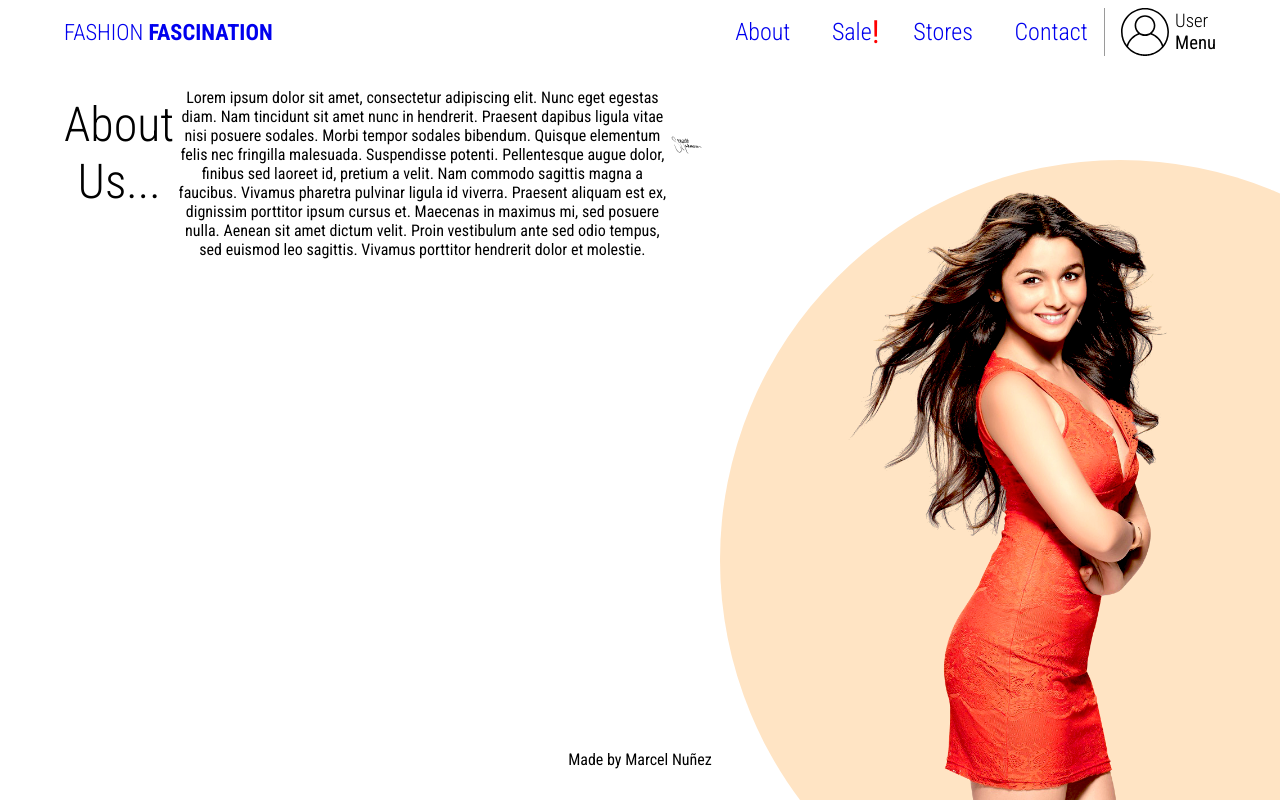
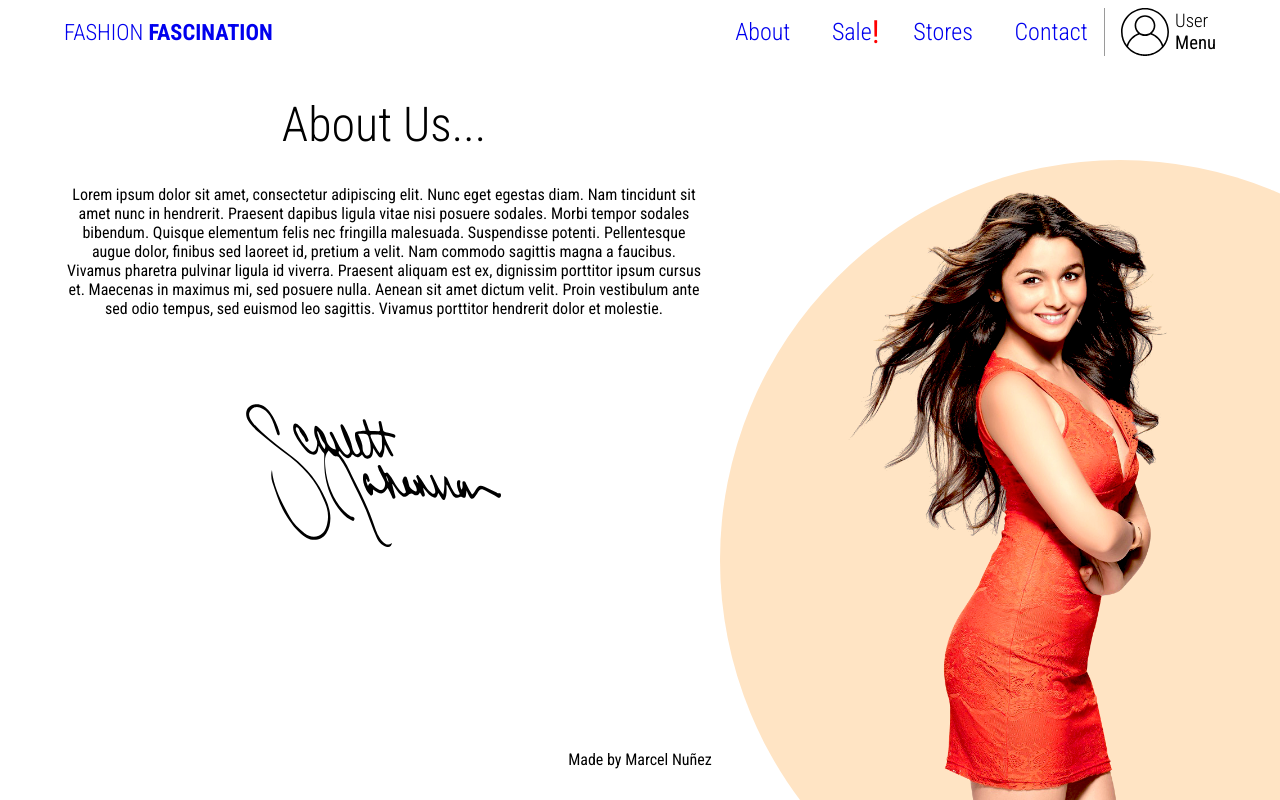
Before and after one commit to MarcelNDG/Fashion-2, a React (Create React App) app: page /about in a window 1280 px wide. Built offline with nearby package versions, Linux system fonts and the light colour scheme.

Commit message:
About fixed

```diff
--- a/src/App.css
+++ b/src/App.css
@@ -645,6 +645,7 @@
 
   .aboutContainer{
     width: 70vw;
+
   }
 }
 
@@ -869,8 +870,21 @@
 
   /* ---- ABOUT PAGE ----*/
 
+  .aboutMain{
+    align-items: flex-start;
+  }
+  .aboutMain h2{
+    text-align: center;
+  }
   .aboutContainer{
     display: flex;
+    width: 30rem;
+    flex-direction: column;
+    align-items: left;
+  }
+
+  .signature{
+    align-self: center;
   }
 
   /* ---- STORES PAGE ----*/
--- a/src/Pages/Contact.js
+++ b/src/Pages/Contact.js
@@ -9,7 +9,8 @@
         <header>
             <TopNav />
         </header>
-            <Footer />
+        <main></main>
+        <Footer />
         </>
     )
 }
```
